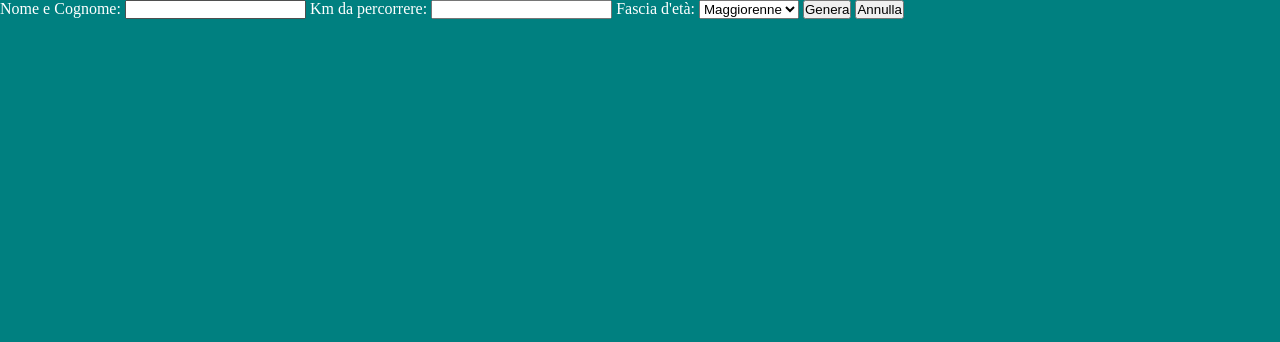
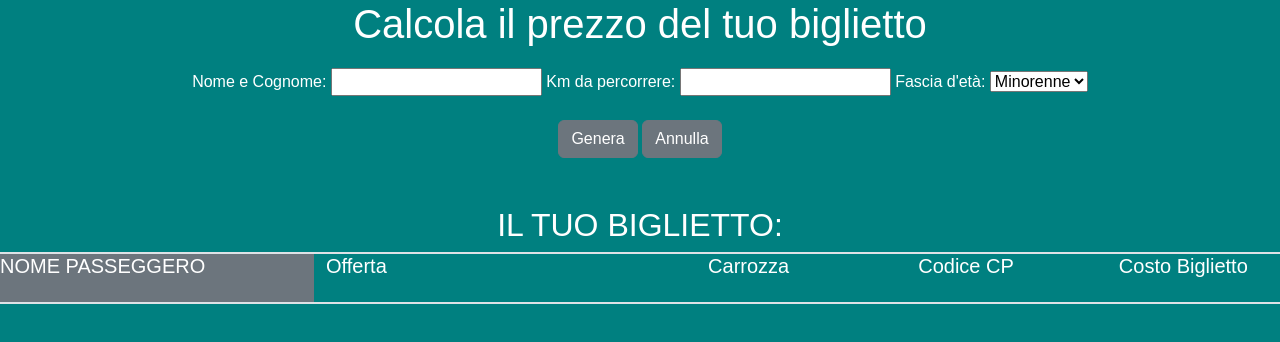
Before and after one commit to marcoregina92/js-biglietto-treno-form, a plain HTML site: page index.html in a window 1280 px wide. Drawn offline with nearby package versions, Linux system fonts and the light colour scheme.

Commit message:
problema

```diff
--- a/css/style.css
+++ b/css/style.css
@@ -5,6 +5,17 @@
 }
 
 body {
+    font-family: sans-serif;
     background-color: teal;
     color: white;
 }
+
+header {
+    text-align: center;
+    margin-bottom: 10px;
+}
+
+.enterData {
+    text-align: center;
+    margin-top: 20px;
+}
--- a/index.html
+++ b/index.html
@@ -1,14 +1,23 @@
 <!DOCTYPE html>
 <html lang="en">
+
 <head>
     <meta charset="UTF-8">
     <meta http-equiv="X-UA-Compatible" content="IE=edge">
     <meta name="viewport" content="width=device-width, initial-scale=1.0">
+    <link href="https://cdn.jsdelivr.net/npm/bootstrap@5.3.2/dist/css/bootstrap.min.css" rel="stylesheet"
+        integrity="sha384-T3c6CoIi6uLrA9TneNEoa7RxnatzjcDSCmG1MXxSR1GAsXEV/Dwwykc2MPK8M2HN" crossorigin="anonymous">
     <link rel="stylesheet" href="./css/style.css">
     <title>Trenitalia</title>
 </head>
+
 <body>
 
+    <header>
+        <h1>Calcola il prezzo del tuo biglietto</h1>
+    </header>
+
+    <section class="enterData">
         <label for="name">Nome e Cognome:</label>
         <input type="text" name="name" id="name">
 
@@ -17,12 +26,44 @@
 
         <label for="age">Fascia d'età:</label>
         <select id="age" name="age" form="">
-        <option value="maggiorenne">Maggiorenne</option>
-        <option value="minorenne">Minorenne</option>
-    </select>
+            <option value="underage">Minorenne</option>
+            <option value="senior">Over65</option>
+            <option value="adult">Adulto</option>
+        </select> <br>
 
-    <button id="generates">Genera</button>
-    <button id="cancel">Annulla</button>
+        <button class="btn btn-secondary mt-4" id="generates">Genera</button>
+        <button class="btn btn-secondary mt-4" id="cancel">Annulla</button>
+    </section>
+
+
+    <h2 class="text-center mt-5">IL TUO BIGLIETTO:</h2>
+
+    <div class="col-12">
+        <div class="row border-2 border-top border-bottom">
+            <div class="col-3 bg-secondary">
+                <h5>NOME PASSEGGERO</h5>
+                <p class="my-4" id="passengerName"></p>
+            </div>
+            <div class="col-3">
+                <h5>Offerta</h5>
+                <p class="my-4" id="offer"></p>
+            </div>
+            <div class="col-2 text-center">
+                <h5>Carrozza</h5>
+                <p class="my-4" id="carriage"></p>
+            </div>
+            <div class="col-2 text-center">
+                <h5>Codice CP</h5>
+                <p class="my-4" id="codex"></p>
+            </div>
+            <div class="col-2 text-center">
+                <h5>Costo Biglietto</h5>
+                <p class="my-4" id="ticket"></p>
+            </div>
+
+        </div>
+    </div>
+
 
 
 
@@ -33,4 +74,5 @@
 
     <script src="js/main.js"></script>
 </body>
+
 </html>
--- a/js/main.js
+++ b/js/main.js
@@ -1,10 +1,52 @@
- let nameInput = document.querySelector("#name");
- let kmInput = document.querySelector("#kilometres");
- let ageInput = document.querySelector("#age");
- let btn = document.querySelector("#generates");
+const ratekm = 0.21
 
- btn.addEventListener("click", function() {
-     console.log("L'utente ha scritto: " + nameInput.value);
-     console.log("L'utente ha scritto: " + kmInput.value);
-     console.log("L'utente ha scritto: " + ageInput.value);
- });
+let nameInput = document.querySelector("#name");
+let kmInput = document.querySelector("#kilometres");
+let ageInput = document.querySelector("age");
+let buttonInput = document.querySelector("generates");
+let offerInput = document.querySelector("offer");
+let carriageInput = document.querySelector("carriage");
+let codexInpunt = document.querySelector("codex");
+let ticketInpunt = document.querySelector("ticket");
+
+buttonInput.addEventListener("click" , function() {
+
+    if (ageInput.value=="senior") {
+        document.getElementById("passengerName").innerHTML = nameInput.value;
+        offerInput.innerHTML = "Hai diritto ad uno sconto Over-65";
+    }
+
+
+});
+
+
+
+
+
+
+
+
+
+
+
+
+
+
+
+
+
+
+// btn.addEventListener("click", function() {
+//      console.log("L'utente ha scritto: " + nameInput.value);
+//      console.log("L'utente ha scritto: " + kmInput.value);
+//      console.log("L'utente ha scritto: " + ageInput.value);
+
+//      if (ageInput.value=="senior") {
+
+//         console.log("Sei over65");
+//      } else if (ageInput.value=="underage") {
+//         console.log("Sei minorenne");
+//      } else {
+//         console.log("Sei adulto");
+//      }
+// });
```
Lines whose indentation alone changed are shown as unchanged.
